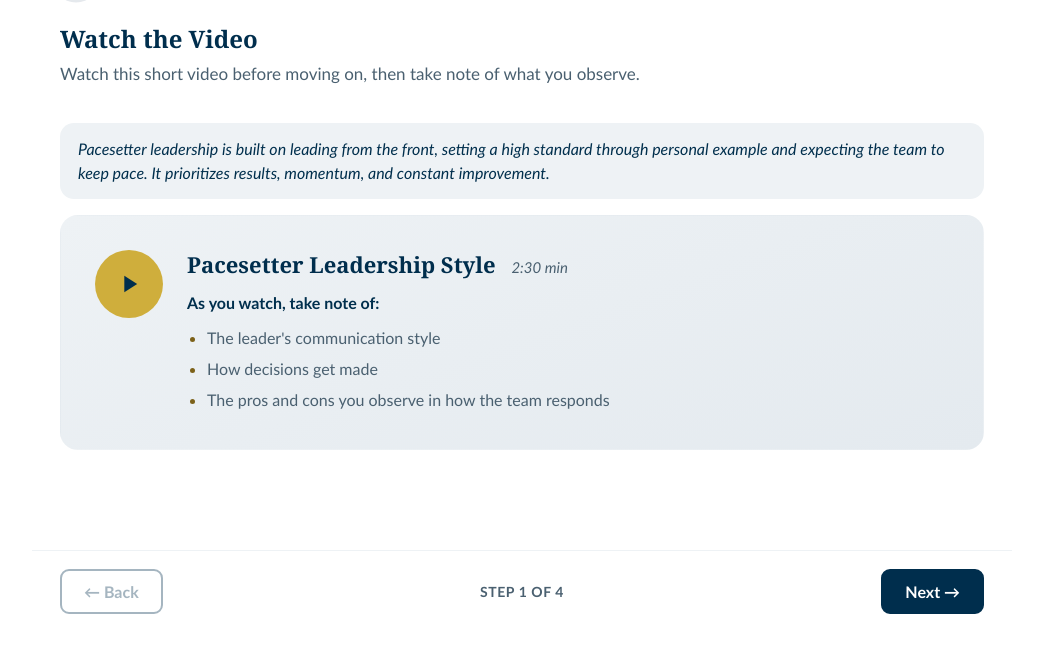
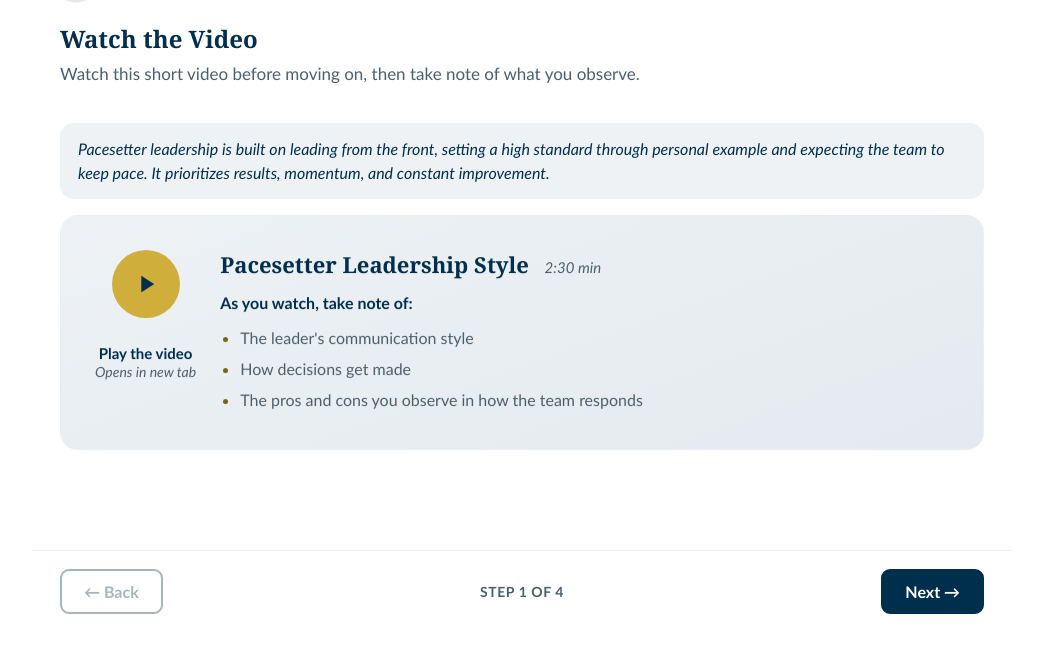
Before and after one commit to berkesas/berkesas.github.io, a plain HTML site: page willfulchange/html/Module1-Pacesetter-Leadership-Style-Interactive-Lesson.html in a window 1280 px wide. Shown: the part 113-766 px from the top of the page, without its empty margins (118-1161 px from the left). Drawn offline with Linux system fonts and the light colour scheme.

Commit message:
add play button instruction

```diff
--- a/willfulchange/html/Module1-Pacesetter-Leadership-Style-Interactive-Lesson.html
+++ b/willfulchange/html/Module1-Pacesetter-Leadership-Style-Interactive-Lesson.html
@@ -402,6 +402,31 @@
     margin-top:2px;
   }
   .video-play-lg svg{width:28px; height:28px;}
+
+  .video-play-col{
+    display:flex;
+    flex-direction:column;
+    align-items:center;
+    gap:8px;
+  }
+  .video-play-caption{
+    text-align:center;
+    line-height:1.35;
+  }
+  .video-play-caption .cta{
+    display:block;
+    font-size:15px;
+    font-weight:700;
+    color:var(--navy-soft);
+    white-space:nowrap;
+  }
+  .video-play-caption .meta{
+    display:block;
+    font-size:14px;
+    font-style:italic;
+    color:var(--slate);
+    white-space:nowrap;
+  }
   .video-title-lg{
     font-size:22px;
     margin:0 0 10px;
@@ -734,8 +759,11 @@
       <p class="intro-line">Pacesetter leadership is built on leading from the front, setting a high standard through personal example and expecting the team to keep pace. It prioritizes results, momentum, and constant improvement.</p>
 
       <a class="video-card video-card-lg" href="https://youtu.be/pTIC4_-yx8o" target="_blank" rel="noopener">
-        <div class="video-play video-play-lg" aria-hidden="true">
-          <svg viewBox="0 0 24 24" fill="none"><path d="M8 5v14l11-7L8 5z" fill="currentColor"/></svg>
+        <div class="video-play-col">
+          <div class="video-play video-play-lg" aria-hidden="true">
+            <svg viewBox="0 0 24 24" fill="none"><path d="M8 5v14l11-7L8 5z" fill="currentColor"/></svg>
+          </div>
+          <p class="video-play-caption" aria-hidden="true"><span class="cta">Play the video</span><span class="meta">Opens in new tab</span></p>
         </div>
         <div class="video-body">
           <p class="video-title video-title-lg">Pacesetter Leadership Style <span class="video-time">2:30 min</span><span class="sr-only"> (opens in a new tab)</span></p>
```
Also changed, not shown: willfulchange/html/Module1-Transformational-Leadership-Style-Interactive-Lesson.html (+30 -2 lines).
